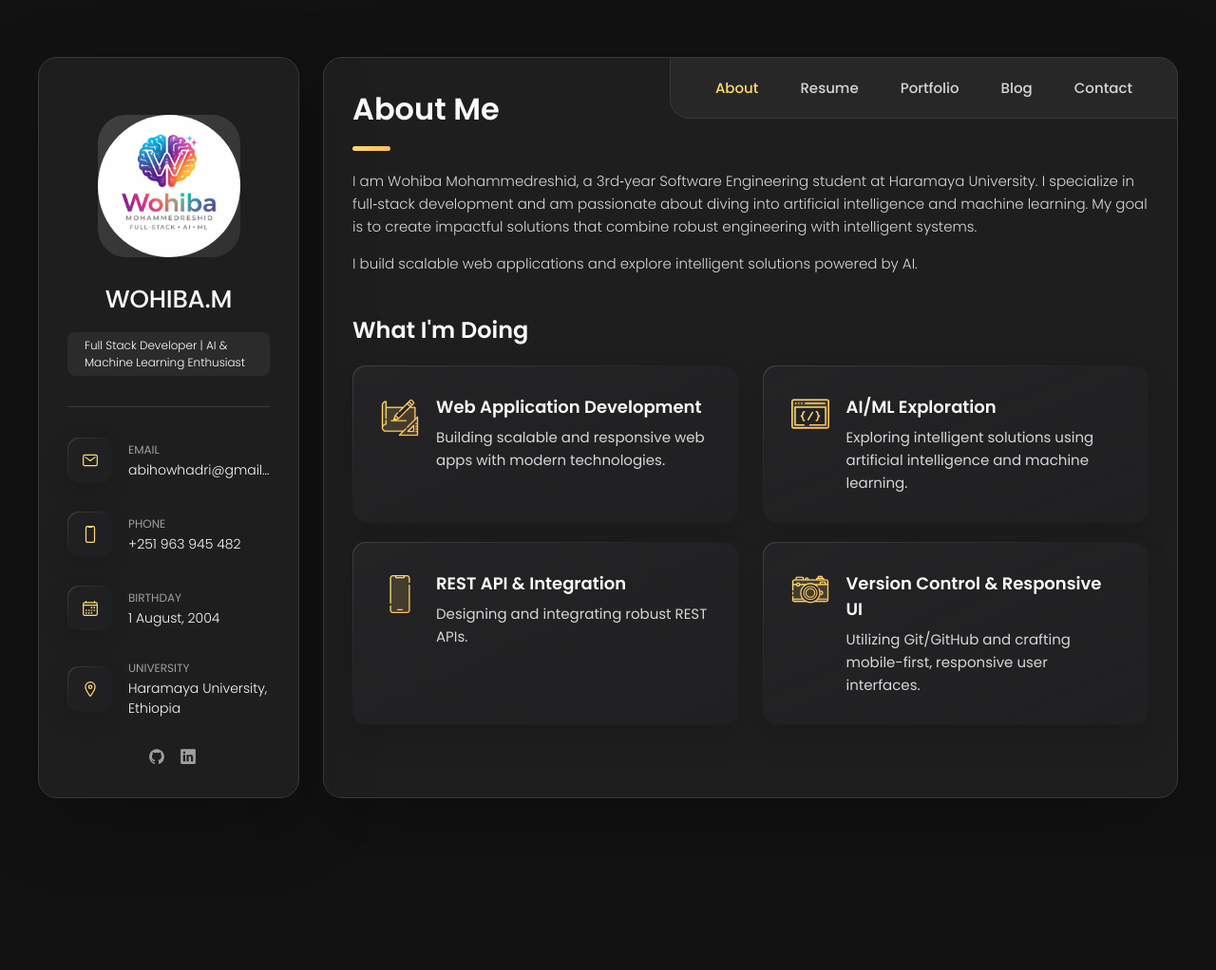
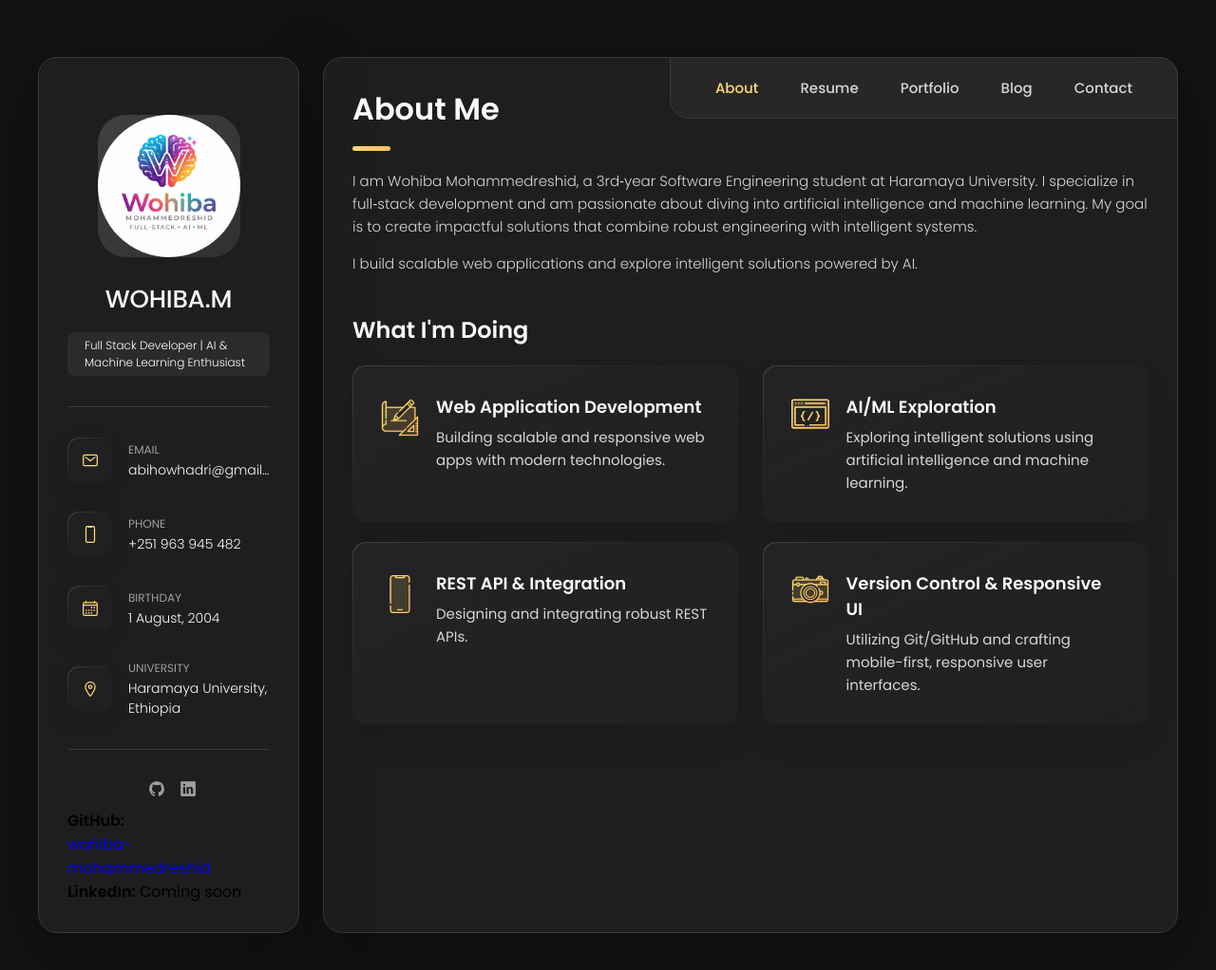
Before and after one commit to wohiba-mohammedreshid/Portfolio, a plain HTML site: page index.html in a window 1280 px wide. Shown: the whole page at 95% size. Before the commit the page ends 901 px from the top, so only its background shows below. Drawn offline with nearby package versions, Linux system fonts and the light colour scheme.

Commit message:
adding my github link

```diff
--- a/index.html
+++ b/index.html
@@ -112,6 +112,18 @@
               </a>
             </li>
           </ul>
+          <div class="social-text" style="margin-top: 0.5rem">
+            <p style="margin: 0">
+              <strong>GitHub:</strong>
+              <a
+                href="https://github.com/wohiba-mohammedereshid"
+                target="_blank"
+                rel="noopener noreferrer"
+                >wohiba-mohammedreshid</a
+              >
+            </p>
+            <p style="margin: 0"><strong>LinkedIn:</strong> Coming soon</p>
+          </div>
         </div>
       </aside>
 
```
